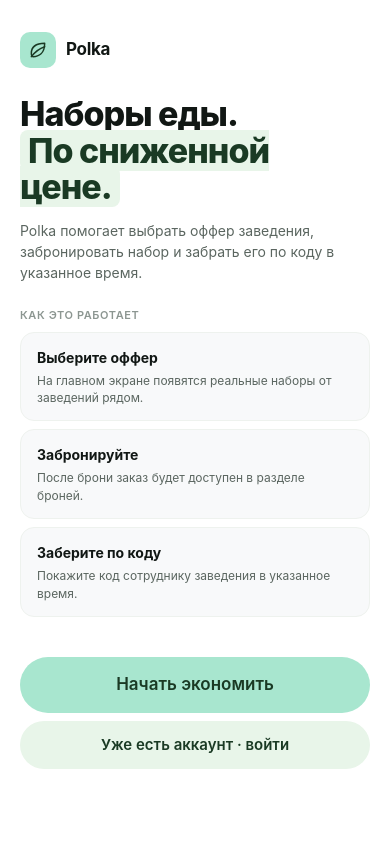
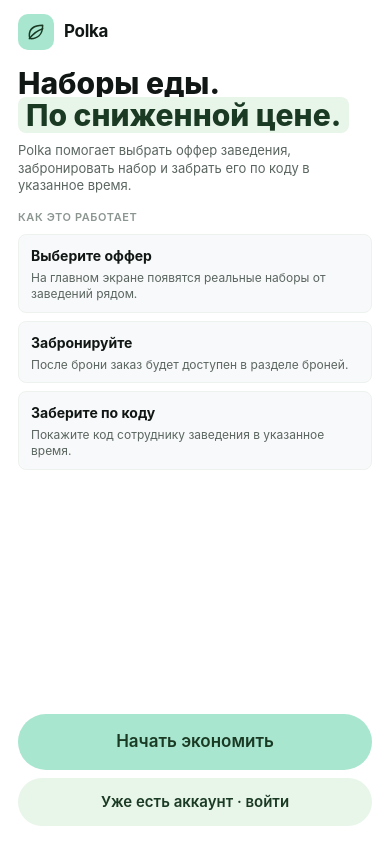
Before and after one commit to notkurrent/polka, a Next.js app in the folder frontend/: page /landing in a window 390 px wide. Built offline with nearby package versions, Linux system fonts and the light colour scheme.

Commit message:
fix(telegram): improve mini app launch

```diff
--- a/frontend/app/globals.css
+++ b/frontend/app/globals.css
@@ -174,3 +174,141 @@
   from { opacity: 0; transform: translateY(8px); }
   to { opacity: 1; transform: translateY(0); }
 }
+
+.landing-screen {
+  height: 100dvh;
+  width: 100%;
+  overflow: auto;
+  overflow-x: hidden;
+}
+
+.landing-inner {
+  min-height: 100%;
+  box-sizing: border-box;
+  display: flex;
+  flex-direction: column;
+  gap: 18px;
+  padding: calc(var(--app-safe-top) + 20px) 20px calc(var(--app-safe-bottom) + 40px);
+}
+
+.landing-logo {
+  display: flex;
+  align-items: center;
+  gap: 10px;
+  margin-top: 4px;
+}
+
+.landing-hero {
+  margin-top: 4px;
+}
+
+.landing-title {
+  font-size: 34px;
+  line-height: 1.08;
+  letter-spacing: 0;
+}
+
+.landing-subtitle {
+  font-size: 14px;
+  line-height: 1.45;
+  margin: 12px 0 0;
+}
+
+.landing-how {
+  margin-top: 0;
+}
+
+.landing-eyebrow {
+  font-size: 11px;
+  letter-spacing: 0.6px;
+  margin-bottom: 8px;
+}
+
+.landing-steps {
+  display: flex;
+  flex-direction: column;
+  gap: 8px;
+}
+
+.landing-step {
+  border-radius: 8px;
+  padding: 12px 14px;
+}
+
+.landing-step-title {
+  font-size: 14px;
+}
+
+.landing-step-body {
+  font-size: 12px;
+  line-height: 1.38;
+  margin-top: 4px;
+}
+
+.landing-cta {
+  display: flex;
+  flex-direction: column;
+  gap: 8px;
+}
+
+@media (max-width: 430px) {
+  .landing-inner {
+    gap: 14px;
+    padding: calc(var(--app-safe-top) + 14px) 18px calc(var(--app-safe-bottom) + 18px);
+  }
+
+  .landing-logo {
+    margin-top: 0;
+  }
+
+  .landing-title {
+    font-size: 30px;
+    line-height: 1.06;
+  }
+
+  .landing-subtitle {
+    font-size: 13px;
+    line-height: 1.38;
+    margin-top: 10px;
+  }
+
+  .landing-step {
+    padding: 10px 12px;
+  }
+
+  .landing-step-body {
+    line-height: 1.32;
+  }
+}
+
+@media (max-height: 760px) and (max-width: 430px) {
+  .landing-inner {
+    gap: 11px;
+    padding-top: calc(var(--app-safe-top) + 10px);
+    padding-bottom: calc(var(--app-safe-bottom) + 12px);
+  }
+
+  .landing-title {
+    font-size: 28px;
+  }
+
+  .landing-subtitle {
+    margin-top: 8px;
+  }
+
+  .landing-eyebrow {
+    margin-bottom: 6px;
+  }
+
+  .landing-steps {
+    gap: 6px;
+  }
+
+  .landing-step {
+    padding: 9px 11px;
+  }
+
+  .landing-step-body {
+    display: none;
+  }
+}
--- a/frontend/app/landing/page.tsx
+++ b/frontend/app/landing/page.tsx
@@ -10,10 +10,8 @@
 
   return (
     <div
+      className="landing-screen"
       style={{
-        height: "100dvh",
-        width: "100%",
-        overflow: "auto",
         background: t.bg,
         fontFamily: FONT(),
         color: t.text,
@@ -21,20 +19,10 @@
       }}
     >
       <div
-        style={{
-          paddingTop: "calc(var(--app-safe-top) + 24px)",
-          paddingRight: "20px",
-          paddingBottom: "calc(var(--app-safe-bottom) + 80px)",
-          paddingLeft: "20px",
-          display: "flex",
-          flexDirection: "column",
-          gap: 20,
-          minHeight: "100%",
-          boxSizing: "border-box",
-        }}
+        className="landing-inner"
       >
         {/* logo */}
-        <div style={{ display: "flex", alignItems: "center", gap: 10, marginTop: 8 }}>
+        <div className="landing-logo">
           <div
             style={{
               width: 36,
@@ -52,13 +40,11 @@
         </div>
 
         {/* hero */}
-        <div style={{ marginTop: 8 }}>
+        <div className="landing-hero">
           <h1
+            className="landing-title"
             style={{
-              fontSize: 34,
               fontWeight: 800,
-              lineHeight: 1.08,
-              letterSpacing: -1,
               color: t.text,
               margin: 0,
               textWrap: "pretty",
@@ -71,11 +57,9 @@
             </span>
           </h1>
           <p
+            className="landing-subtitle"
             style={{
-              fontSize: 14,
               color: t.textSec,
-              lineHeight: 1.5,
-              marginTop: 14,
               textWrap: "pretty",
             }}
           >
@@ -83,20 +67,18 @@
           </p>
         </div>
 
-        <div style={{ marginTop: 4 }}>
+        <div className="landing-how">
           <div
+            className="landing-eyebrow"
             style={{
-              fontSize: 11,
               color: t.textTer,
               textTransform: "uppercase",
-              letterSpacing: 0.6,
-              marginBottom: 8,
               fontWeight: 600,
             }}
           >
             Как это работает
           </div>
-          <div style={{ display: "flex", flexDirection: "column", gap: 8 }}>
+          <div className="landing-steps">
             {[
               { title: "Выберите оффер", body: "На главном экране появятся реальные наборы от заведений рядом." },
               { title: "Забронируйте", body: "После брони заказ будет доступен в разделе броней." },
@@ -104,15 +86,14 @@
             ].map((item, i) => (
             <div
               key={i}
+              className="landing-step"
               style={{
-                padding: "14px 16px",
                 background: t.surface,
-                borderRadius: 14,
                 border: `1px solid ${t.divider}`,
               }}
             >
-              <div style={{ fontSize: 14, fontWeight: 750, color: t.text }}>{item.title}</div>
-              <div style={{ fontSize: 12, color: t.textSec, marginTop: 4, lineHeight: 1.45 }}>{item.body}</div>
+              <div className="landing-step-title" style={{ fontWeight: 750, color: t.text }}>{item.title}</div>
+              <div className="landing-step-body" style={{ color: t.textSec }}>{item.body}</div>
             </div>
           ))}
           </div>
@@ -121,7 +102,7 @@
         <div style={{ flex: 1 }} />
 
         {/* CTAs */}
-        <div style={{ display: "flex", flexDirection: "column", gap: 8 }}>
+        <div className="landing-cta">
           <PillButton onClick={() => router.push("/signup")} size="lg">
             Начать экономить
           </PillButton>
--- a/frontend/components/TelegramProvider.tsx
+++ b/frontend/components/TelegramProvider.tsx
@@ -1,6 +1,7 @@
 "use client";
 
 import { useEffect } from "react";
+import { getTelegramLaunchInfo } from "@/lib/auth-routing";
 
 type Insets = {
   top?: number;
@@ -15,7 +16,8 @@
   useEffect(() => {
     if (typeof window !== "undefined" && window.Telegram?.WebApp) {
       const webApp = window.Telegram.WebApp;
-      const isTelegramLaunch = Boolean(webApp.initData);
+      const launchInfo = getTelegramLaunchInfo();
+      const isTelegramLaunch = launchInfo.hasInitData || launchInfo.isLikelyTelegramWebView;
       if (!isTelegramLaunch) return;
 
       const root = document.documentElement;
@@ -47,6 +49,11 @@
 
       try {
         root.dataset.telegramWebapp = "true";
+        console.info("telegram.webapp_context", {
+          hasTelegramWebApp: launchInfo.hasTelegramWebApp,
+          initDataLength: launchInfo.initDataLength,
+          platform: launchInfo.platform,
+        });
         // Говорим телеграму, что приложение готово к отображению
         webApp.ready?.();
         applyTelegramSafeAreas();
--- a/frontend/lib/auth-routing.ts
+++ b/frontend/lib/auth-routing.ts
@@ -4,24 +4,69 @@
 
 type TelegramWebApp = NonNullable<typeof window.Telegram>["WebApp"];
 
+export type TelegramInitDataSource = "webapp" | "query" | "hash" | "missing";
+
 export function getTelegramWebApp(): TelegramWebApp | null {
   if (typeof window === "undefined") return null;
   return window.Telegram?.WebApp ?? null;
 }
 
-export function getTelegramInitData() {
+export function getTelegramLaunchInfo() {
+  if (typeof window === "undefined") {
+    return {
+      hasTelegramWebApp: false,
+      hasInitData: false,
+      initData: "",
+      initDataLength: 0,
+      initDataSource: "missing" as TelegramInitDataSource,
+      platform: "server",
+      isLikelyTelegramWebView: false,
+    };
+  }
+
   const webApp = getTelegramWebApp();
-  if (webApp?.initData) return webApp.initData;
+  const platform = String(webApp?.platform || "unknown").toLowerCase();
+  if (webApp?.initData) {
+    return {
+      hasTelegramWebApp: true,
+      hasInitData: true,
+      initData: webApp.initData,
+      initDataLength: webApp.initData.length,
+      initDataSource: "webapp" as TelegramInitDataSource,
+      platform,
+      isLikelyTelegramWebView: platform !== "unknown",
+    };
+  }
 
-  if (typeof window === "undefined") return "";
   const search = new URLSearchParams(window.location.search);
   const hash = new URLSearchParams(window.location.hash.replace(/^#/, ""));
-  return search.get("tgWebAppData") || hash.get("tgWebAppData") || "";
+  const queryInitData = search.get("tgWebAppData");
+  const hashInitData = hash.get("tgWebAppData");
+  const initData = queryInitData || hashInitData || "";
+  const initDataSource: TelegramInitDataSource = queryInitData ? "query" : hashInitData ? "hash" : "missing";
+
+  return {
+    hasTelegramWebApp: Boolean(webApp),
+    hasInitData: Boolean(initData),
+    initData,
+    initDataLength: initData.length,
+    initDataSource,
+    platform,
+    isLikelyTelegramWebView: Boolean(webApp) && platform !== "unknown",
+  };
+}
+
+export function getTelegramInitData() {
+  return getTelegramLaunchInfo().initData;
 }
 
 export function isTelegramLaunch() {
-  if (typeof window === "undefined") return false;
-  return Boolean(getTelegramInitData());
+  return getTelegramLaunchInfo().hasInitData;
+}
+
+export function isTelegramAuthContext() {
+  const info = getTelegramLaunchInfo();
+  return info.hasInitData || info.isLikelyTelegramWebView;
 }
 
 export function nextRouteForBuyer(onboardingDone: boolean) {
```
Also changed, not shown: frontend/app/page.tsx (+21 -5 lines), frontend/hooks/useAuth.ts (+31 -9 lines), 2 other files (tests, documents, lock files or other folders).
